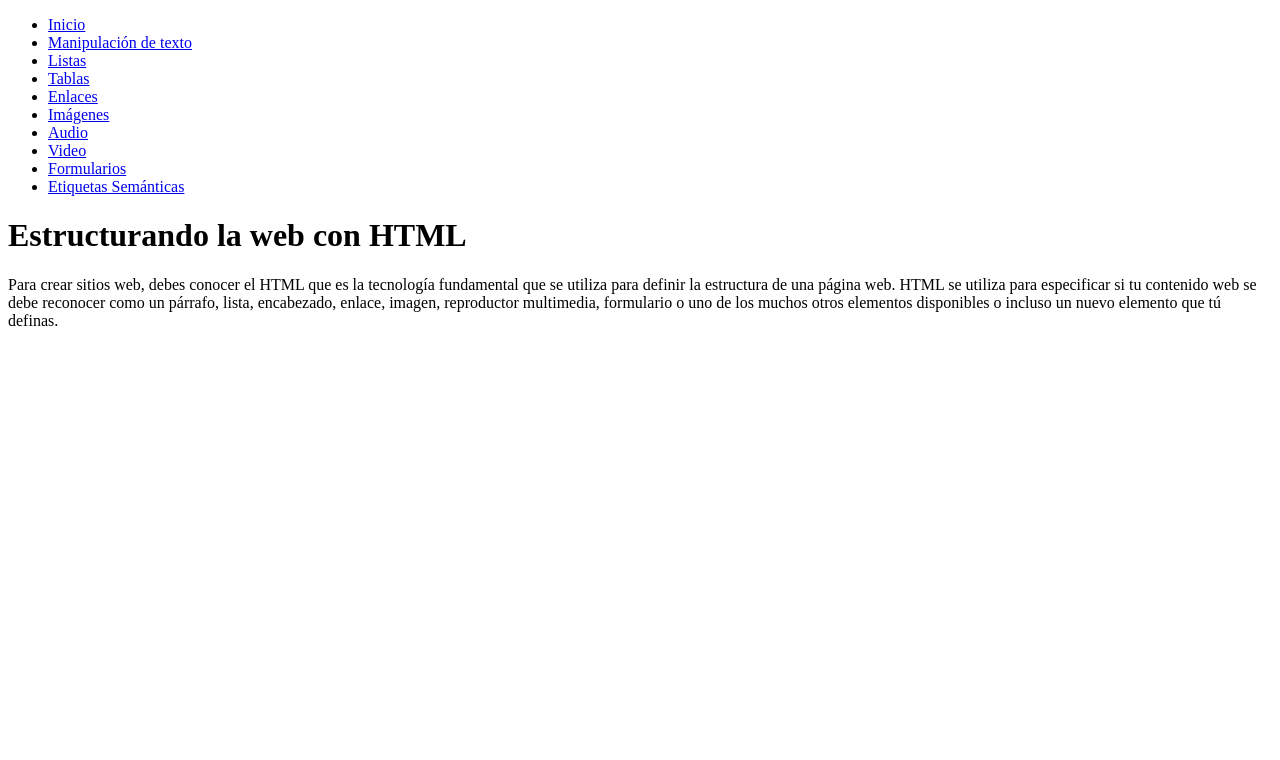
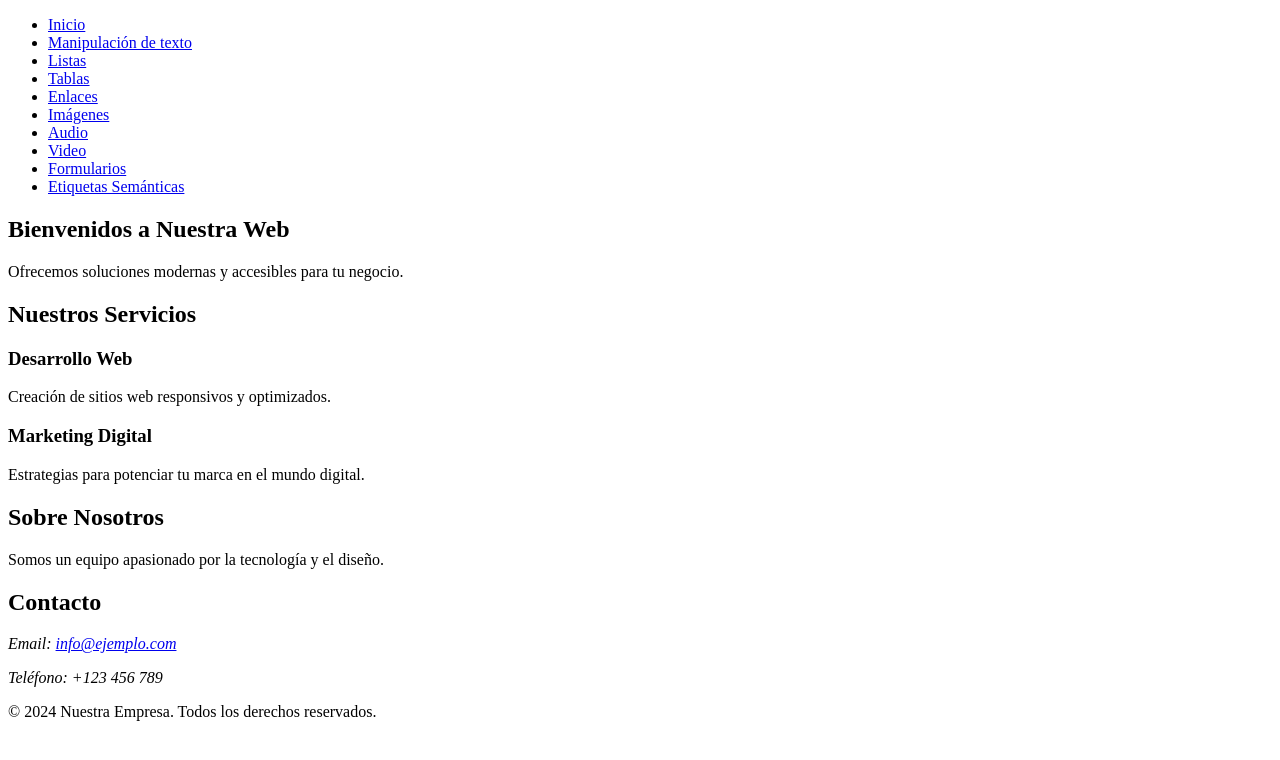
Before and after one commit to edsonhmr/learning, a plain HTML site: page index.html in a window 1280 px wide. Drawn offline with Linux system fonts and the light colour scheme.

Commit message:
Mensaje descriptivo del cambio

```diff
--- a/index.html
+++ b/index.html
@@ -22,11 +22,45 @@
             </ul>
         </nav>
     </header>
+
     <main>
-        <h1>Estructurando la web con HTML</h1>
-        <p>
-            Para crear sitios web, debes conocer el HTML que es la tecnología fundamental que se utiliza para definir la estructura de una página web. HTML se utiliza para especificar si tu contenido web se debe reconocer como un párrafo, lista, encabezado, enlace, imagen, reproductor multimedia, formulario o uno de los muchos otros elementos disponibles o incluso un nuevo elemento que tú definas.
-        </p>
+        <!-- Sección introductoria -->
+        <section id="inicio">
+            <h1>Bienvenidos a Nuestra Web</h1>
+            <p>Ofrecemos soluciones modernas y accesibles para tu negocio.</p>
+        </section>
+
+        <!-- Sección de servicios -->
+        <section id="servicios">
+            <h2>Nuestros Servicios</h2>
+            <article>
+                <h3>Desarrollo Web</h3>
+                <p>Creación de sitios web responsivos y optimizados.</p>
+            </article>
+            <article>
+                <h3>Marketing Digital</h3>
+                <p>Estrategias para potenciar tu marca en el mundo digital.</p>
+            </article>
+        </section>
+
+        <!-- Sección sobre nosotros -->
+        <section id="sobre-nosotros">
+            <h2>Sobre Nosotros</h2>
+            <p>Somos un equipo apasionado por la tecnología y el diseño.</p>
+        </section>
     </main>
+
+    <!-- Pie de página -->
+    <footer>
+        <section id="contacto">
+            <h2>Contacto</h2>
+            <address>
+                <p>Email: <a href="mailto:info@ejemplo.com">info@ejemplo.com</a></p>
+                <p>Teléfono: +123 456 789</p>
+            </address>
+        </section>
+        <p>&copy; 2024 Nuestra Empresa. Todos los derechos reservados.</p>
+    </footer>
+
 </body>
 </html>
```
Also changed, not shown: pages/texto.html (+42 -0 lines), assets/audios/xt.txt (added), assets/css/xt.txt (deleted), assets/img/html-sintaxis-small.png (added), assets/img/xt.txt (deleted).
